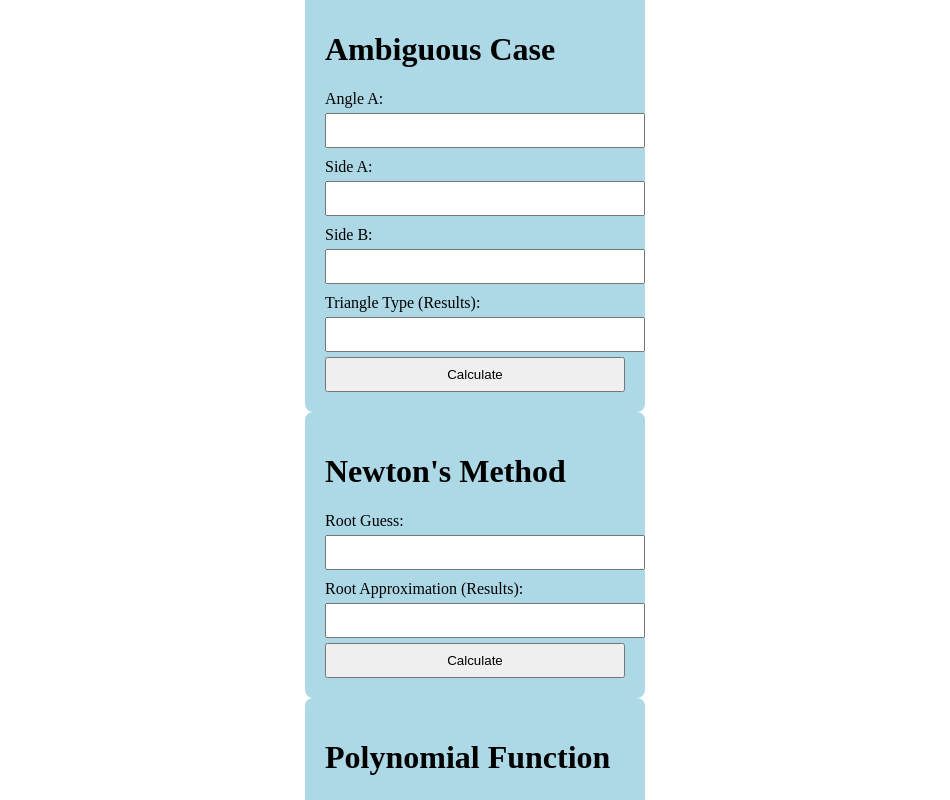
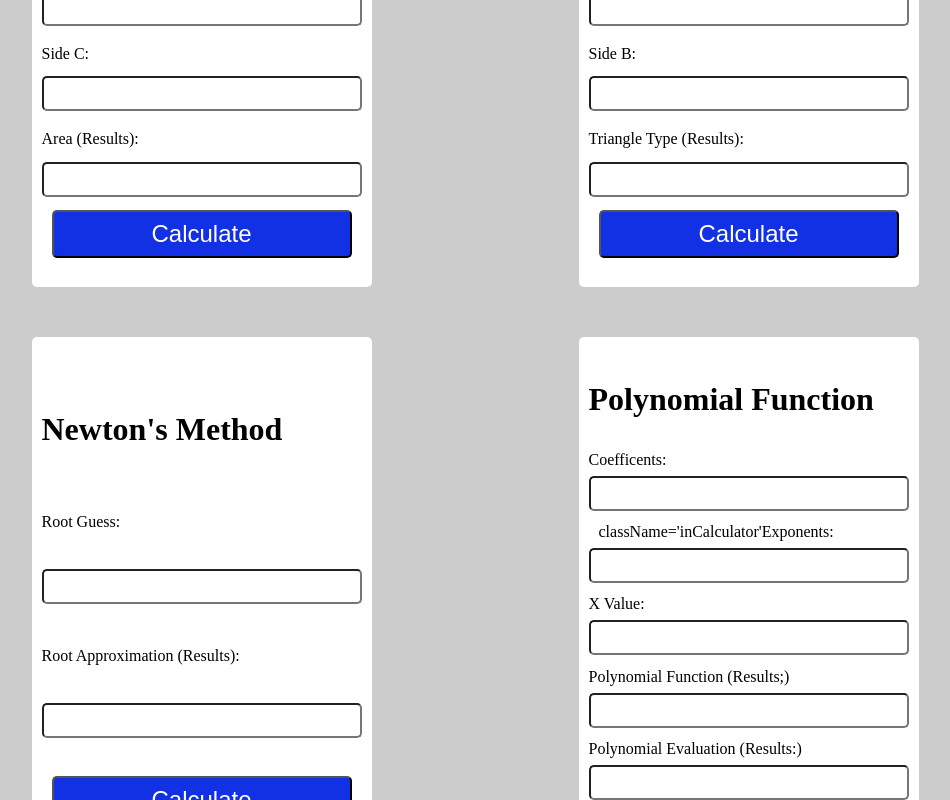
Before and after one commit to WaddlesTheWaffles/ICS4U-Assignment-4, a React (Vite) app: page / in a window 1280 px wide. Shown: the part 440-1240 px from the top of the page, without its empty margins (165-1115 px from the left). Built offline with nearby package versions, Linux system fonts and the light colour scheme.

Commit message:
Finished the css for all the calculators, fixed the undef variable error

```diff
--- a/src/App.css
+++ b/src/App.css
@@ -0,0 +1,45 @@
+.title {
+    position:relative;
+    margin: 75px;
+    justify-self: center;
+}
+
+.formulaCalculator {
+    height: 1000px;
+    margin-left: 10%;
+    margin-right: 10%;
+    display: grid;
+    grid-column: 250px 250px;
+    grid-row: auto;
+    grid-template-areas:
+        "heron ambiguous"
+        "newton polynomial";
+    column-gap: 70px;
+    row-gap: 50px;
+    justify-content: space-around;
+    align-content: space-around;
+}
+
+.calculator {
+    background-color: white;
+    border-radius: 5px;
+    height: 500px;
+    width: 300px;
+    display: flex;
+    flex-direction: column;
+    align-items: space-around;
+    justify-content: space-evenly;
+}
+
+.inCalculator {
+    border-radius: 5px;
+    position: relative;
+    right:10px;
+}
+
+#calculateButton {
+    right: auto;
+    font-size: x-large;
+    color: white;
+    background-color: rgb(18, 49, 228);
+}
--- a/src/App.jsx
+++ b/src/App.jsx
@@ -8,10 +8,13 @@ function App() {
 
     return (
         <div>
-            <HeronFormula />
-            <AmbiguousCase />
-            <NewtonMethod />
-            <PolynomialFunction />
+            <h1 className ="title" >Formula Calculators</h1>
+            <div className ="formulaCalculator">
+                <HeronFormula />
+                <AmbiguousCase />
+                <NewtonMethod />
+                <PolynomialFunction />
+            </div>
         </div>
     )
 }
--- a/src/components/AmbiguousCase.jsx
+++ b/src/components/AmbiguousCase.jsx
@@ -2,10 +2,10 @@ import './AmbiguousCase.css'
 import { useState } from 'react'
 
 function AmbiguousCase() {
-    const [angleA, setangleA] = useState();
-    const [sideA, setsideA] = useState();
-    const [sideB, setsideB] = useState();
-    const [triangleType, settriangleType] = useState();
+    const [angleA, setangleA] = useState("");
+    const [sideA, setsideA] = useState("");
+    const [sideB, setsideB] = useState("");
+    const [triangleType, settriangleType] = useState("");
 
     function ambiguousCase(e) {
         e.preventDefault();
@@ -34,18 +34,18 @@ function AmbiguousCase() {
         }
     }
     return (
-        <form onSubmit={(e) => ambiguousCase(e)}>
-            <h1>Ambiguous Case</h1>
-            <label>Angle A:</label>
-            <input required type='number' value={angleA} onChange={(event) => { setangleA(Number(event.target.value)) }} />
-            <label>Side A:</label>
-            <input required type='number' value={sideA} onChange={(event) => { setsideA(Number(event.target.value)) }} />
-            <label>Side B:</label>
-            <input required type='number' value={sideB} onChange={(event) => { setsideB(Number(event.target.value)) }} />
+        <form className='calculator' onSubmit={(e) => ambiguousCase(e)}>
+            <h1 className='inCalculator'>Ambiguous Case</h1>
+            <label className='inCalculator'>Angle A:</label>
+            <input required className='inCalculator' type='number' value={angleA} onChange={(event) => { setangleA(Number(event.target.value)) }} />
+            <label className='inCalculator'>Side A:</label>
+            <input required className='inCalculator' type='number' value={sideA} onChange={(event) => { setsideA(Number(event.target.value)) }} />
+            <label className='inCalculator'>Side B:</label>
+            <input required className='inCalculator' type='number' value={sideB} onChange={(event) => { setsideB(Number(event.target.value)) }} />
 
-            <label>Triangle Type (Results):</label>
-            <input readOnly type='text' value={triangleType} />
-            <input type='submit' value="Calculate" />
+            <label className='inCalculator'>Triangle Type (Results):</label>
+            <input readOnly className='inCalculator' type='text' value={triangleType} />
+            <input id='calculateButton' className='inCalculator' type='submit' value="Calculate" />
         </form>
     )
 }
--- a/src/components/HeronFormula.jsx
+++ b/src/components/HeronFormula.jsx
@@ -2,9 +2,9 @@ import './HeronFormula.css'
 import { useState } from 'react'
 
 function HeronFormula() {
-    const [sideA, setsideA] = useState();
-    const [sideB, setsideB] = useState();
-    const [sideC, setsideC] = useState();
+    const [sideA, setsideA] = useState("");
+    const [sideB, setsideB] = useState("");
+    const [sideC, setsideC] = useState("");
     const [area, setarea] = useState("");
 
     function heronFormula(e) {
@@ -12,18 +12,18 @@ function HeronFormula() {
         setarea(0.25 * Math.sqrt(4 * Math.pow(sideA, 2) * Math.pow(sideB, 2) - Math.pow(Math.pow(sideA, 2) + Math.pow(sideB, 2) - Math.pow(sideC, 2), 2)));
     }
     return (
-        <form onSubmit={(e) => heronFormula(e)}>
-            <h1>Heron's Formula</h1>
-            <label>Side A:</label>
-            <input required type='number' value={sideA} onChange={(event) => { setsideA(Number(event.target.value)) }} />
-            <label>Side B:</label>
-            <input required type='number' value={sideB} onChange={(event) => { setsideB(Number(event.target.value)) }} />
-            <label>Side C:</label>
-            <input required type='number' value={sideC} onChange={(event) => { setsideC(Number(event.target.value)) }} />
+        <form className='calculator' onSubmit={(e) => heronFormula(e)}>
+            <h1 className='inCalculator'>Heron's Formula</h1>
+            <label className='inCalculator'>Side A:</label>
+            <input required className='inCalculator' type='number' value={sideA} onChange={(event) => { setsideA(Number(event.target.value)) }} />
+            <label className='inCalculator'>Side B:</label>
+            <input required className='inCalculator' type='number' value={sideB} onChange={(event) => { setsideB(Number(event.target.value)) }} />
+            <label className='inCalculator'>Side C:</label>
+            <input required className='inCalculator' type='number' value={sideC} onChange={(event) => { setsideC(Number(event.target.value)) }} />
 
-            <label>Area (Results):</label>
-            <input readOnly type='text' value={area} />
-            <input type='submit' value="Calculate" />
+            <label className='inCalculator'>Area (Results):</label>
+            <input readOnly className='inCalculator' type='text' value={area} />
+            <input id='calculateButton' className='inCalculator' type='submit' value="Calculate" />
         </form>
     )
 }
--- a/src/components/NewtonMethod.jsx
+++ b/src/components/NewtonMethod.jsx
@@ -2,8 +2,8 @@ import './NewtonMethod.css'
 import { useState } from 'react'
 
 function NewtonMethod() {
-    const [rootGuess, setrootGuess] = useState();
-    const [rootAprox, setrootAprox] = useState();
+    const [rootGuess, setrootGuess] = useState("");
+    const [rootAprox, setrootAprox] = useState("");
 
     function newtonMethod(e) {
         e.preventDefault();
@@ -24,14 +24,14 @@ function NewtonMethod() {
         setrootAprox(x1);
     }
     return (
-        <form onSubmit={e => newtonMethod(e)}>
-            <h1>Newton's Method</h1>
-            <label>Root Guess:</label>
-            <input required type='number' value={rootGuess} onChange={(event) => { setrootGuess(Number(event.target.value)) }} />
+        <form className='calculator' onSubmit={e => newtonMethod(e)}>
+            <h1 className='inCalculator'>Newton's Method</h1>
+            <label className='inCalculator'>Root Guess:</label>
+            <input required className='inCalculator' type='number' value={rootGuess} onChange={(event) => { setrootGuess(Number(event.target.value)) }} />
 
-            <label>Root Approximation (Results):</label>
-            <input readOnly type='text' value={rootAprox} />
-            <input type='submit' value="Calculate" />
+            <label className='inCalculator'>Root Approximation (Results):</label>
+            <input readOnly className='inCalculator' type='text' value={rootAprox} />
+            <input id='calculateButton' className='inCalculator' type='submit' value="Calculate" />
         </form>
     )
 }
--- a/src/components/PolynomialFunction.jsx
+++ b/src/components/PolynomialFunction.jsx
@@ -3,11 +3,11 @@ import { useState } from 'react'
 
 
 function PolynomialFunction() {
-    const [coefficentsAsStr, setcoefficentAsStr] = useState();
-    const [exponentsAsStr, setexponentsAsStr] = useState();
-    const [xValue, setxValue] = useState();
-    const [fullPolyFunc, setfullPolyFunc] = useState();
-    const [xCalculated, setxCalculated] = useState();
+    const [coefficentsAsStr, setcoefficentAsStr] = useState("");
+    const [exponentsAsStr, setexponentsAsStr] = useState("");
+    const [xValue, setxValue] = useState("");
+    const [fullPolyFunc, setfullPolyFunc] = useState("");
+    const [xCalculated, setxCalculated] = useState("");
 
     function polynomialFunction(e) {
         e.preventDefault();
@@ -35,23 +35,23 @@ function PolynomialFunction() {
         }
 
         setfullPolyFunc(polynomialFullFunction);
-        setxCalculated(functionXCaculated = "f(" + xValue + ") = " + yValue)
+        setxCalculated("f(" + xValue + ") = " + yValue)
     }
     return (
-        <form onSubmit={(e) => polynomialFunction(e)}>
-            <h1>Polynomial Function</h1>
-            <label>Coefficents:</label>
-            <input required type='text' value={coefficentsAsStr} onChange={(event) => { setcoefficentAsStr(String(event.target.value)) }} />
-            <label>Exponents:</label>
-            <input required type='text' value={exponentsAsStr} onChange={(event) => { setexponentsAsStr(String(event.target.value)) }} />
-            <label>X Value:</label>
-            <input required type='number' value={xValue} onChange={(event) => { setxValue(Number(event.target.value)) }} />
+        <form className='calculator' onSubmit={(e) => polynomialFunction(e)}>
+            <h1 className='inCalculator'>Polynomial Function</h1>
+            <label className='inCalculator'>Coefficents:</label>
+            <input required className='inCalculator' type='text' value={coefficentsAsStr} onChange={(event) => { setcoefficentAsStr(String(event.target.value)) }} />
+            <label> className='inCalculator'Exponents:</label>
+            <input required className='inCalculator' type='text' value={exponentsAsStr} onChange={(event) => { setexponentsAsStr(String(event.target.value)) }} />
+            <label className='inCalculator'>X Value:</label>
+            <input required className='inCalculator' type='number' value={xValue} onChange={(event) => { setxValue(Number(event.target.value)) }} />
 
-            <label>Polynomial Function (Results;)</label>
-            <input readOnly type='text' value={fullPolyFunc} />
-            <label>Polynomial Evaluation (Results:)</label>
-            <input readOnly type='text' value={xCalculated} />
-            <input type='submit' value="Calculate" />
+            <label className='inCalculator'>Polynomial Function (Results;)</label>
+            <input readOnly className='inCalculator' type='text' value={fullPolyFunc} />
+            <label className='inCalculator'>Polynomial Evaluation (Results:)</label>
+            <input readOnly className='inCalculator' type='text' value={xCalculated} />
+            <input id='calculateButton' className='inCalculator' type='submit' value="Calculate" />
         </form>
     )
 }
--- a/src/index.css
+++ b/src/index.css
@@ -0,0 +1,5 @@
+body {
+    margin: 0;
+    padding: 0;
+    background-color: rgb(204, 204, 204);
+}
```
